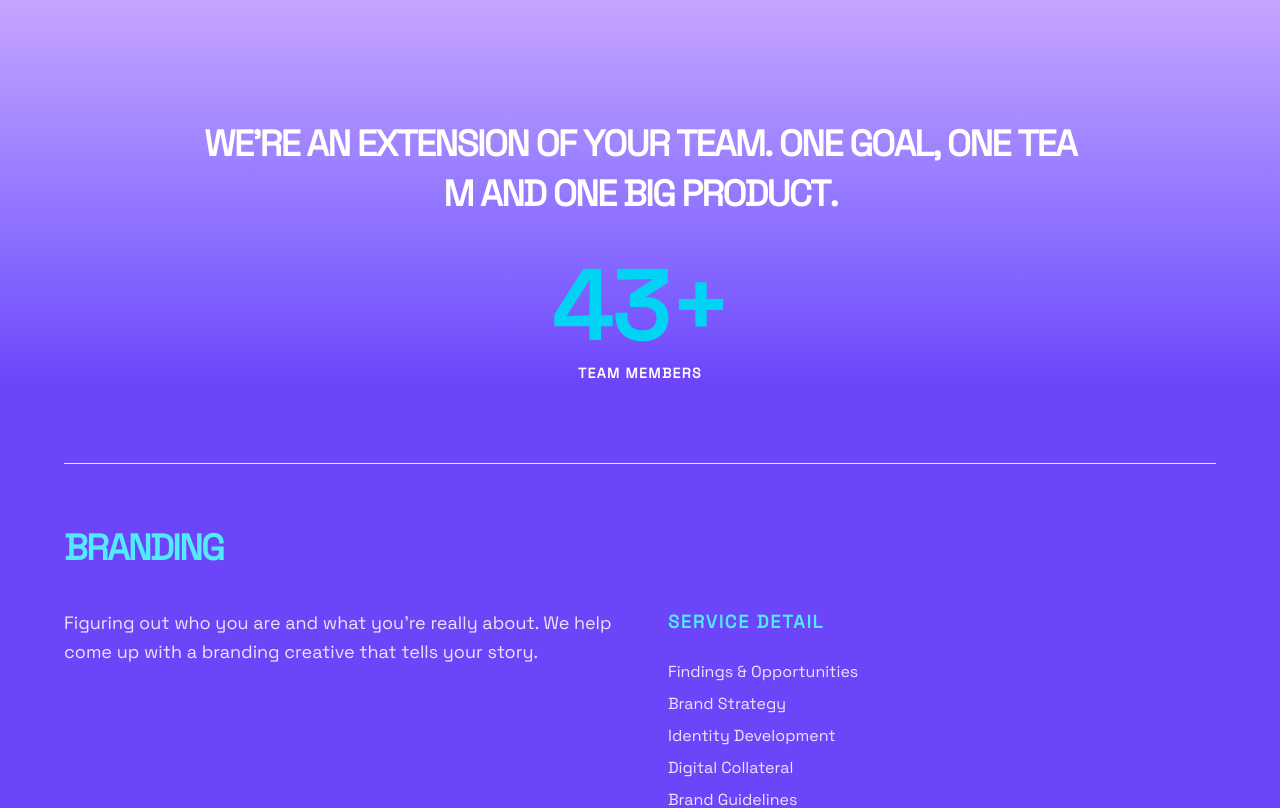
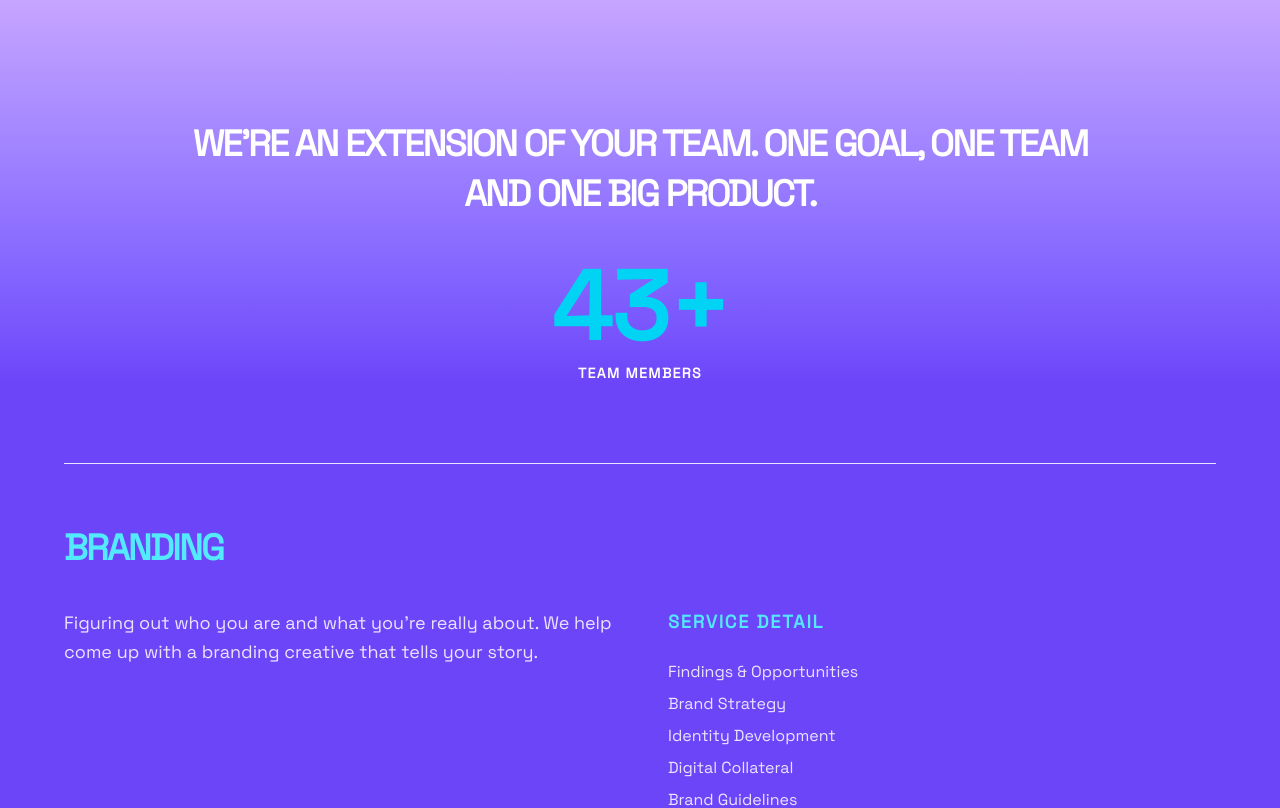
Before and after one commit to kaungmyatkyawtiti/nuranext-assignment, a Next.js app: page /services in a window 1280 px wide. Shown: the part 3000-3808 px from the top of the page. Built offline with nearby package versions, Linux system fonts and the light colour scheme.

Commit message:
refactor(animations): improve fade-in and scramble texts animations

```diff
--- a/components/animations/FadeInText.tsx
+++ b/components/animations/FadeInText.tsx
@@ -37,7 +37,7 @@ export default function FadeInText({
         return (
           <motion.span
             key={i}
-            transition={{ duration: 0.3 }}
+            transition={{ duration: stagger }}
             variants={charVariants}
           >
             {char}
--- a/components/animations/ScrambleText.tsx
+++ b/components/animations/ScrambleText.tsx
@@ -1,5 +1,6 @@
 "use client";
 
+import { splitString } from "@/lib/split-string";
 import { cn } from "@/lib/utils";
 import { motion, Variants } from "framer-motion";
 
@@ -14,9 +15,9 @@ export default function ScrambleText({
   duration = 2,
   className,
 }: ScrambleTextProps) {
-  const letters = Array.from(text);
+  const chars = splitString(text);
 
-  const stagger = duration / letters.length;
+  const stagger = duration / chars.length;
 
   const container: Variants = {
     hidden: {},
@@ -33,7 +34,7 @@ export default function ScrambleText({
       y: 30,
       rotate: -8,
       scale: 0.8,
-      filter: "blur(8px)",
+      filter: "blur(3px)",
     },
     visible: {
       opacity: 1,
@@ -57,18 +58,17 @@ export default function ScrambleText({
       viewport={{ once: true }}
       className={cn(className)}
     >
-      {letters.map((char, i) => {
+      {chars.map((char, i) => {
         if (char === "\n") {
-          return <span key={i} className="block w-full h-6" />
+          return <span key={i} className="block h-4" />
         }
 
         return (
           <motion.span
             key={i}
             variants={child}
-            className="inline-block"
           >
-            {char === " " ? "\u00A0" : char}
+            {char}
           </motion.span>
         )
       })}
--- a/components/animations/ShammerText.tsx
+++ /dev/null
@@ -1,33 +0,0 @@
-"use client";
-
-import { cn } from "@/lib/utils";
-import { motion } from "framer-motion";
-
-interface ShimmerText {
-  className?: string;
-  text: string;
-}
-
-export default function ShimmerText({
-  className,
-  text,
-}: ShimmerText) {
-  return (
-    <motion.h1
-      className={cn(
-        "bg-size-[200%_100%] bg-clip-text text-transparent",
-        className
-      )}
-      animate={{
-        backgroundPosition: ["0% 50%", "100% 50%"],
-      }}
-      transition={{
-        duration: 2,
-        repeat: Infinity,
-        ease: "linear",
-      }}
-    >
-      {text}
-    </motion.h1>
-  );
-}
```
